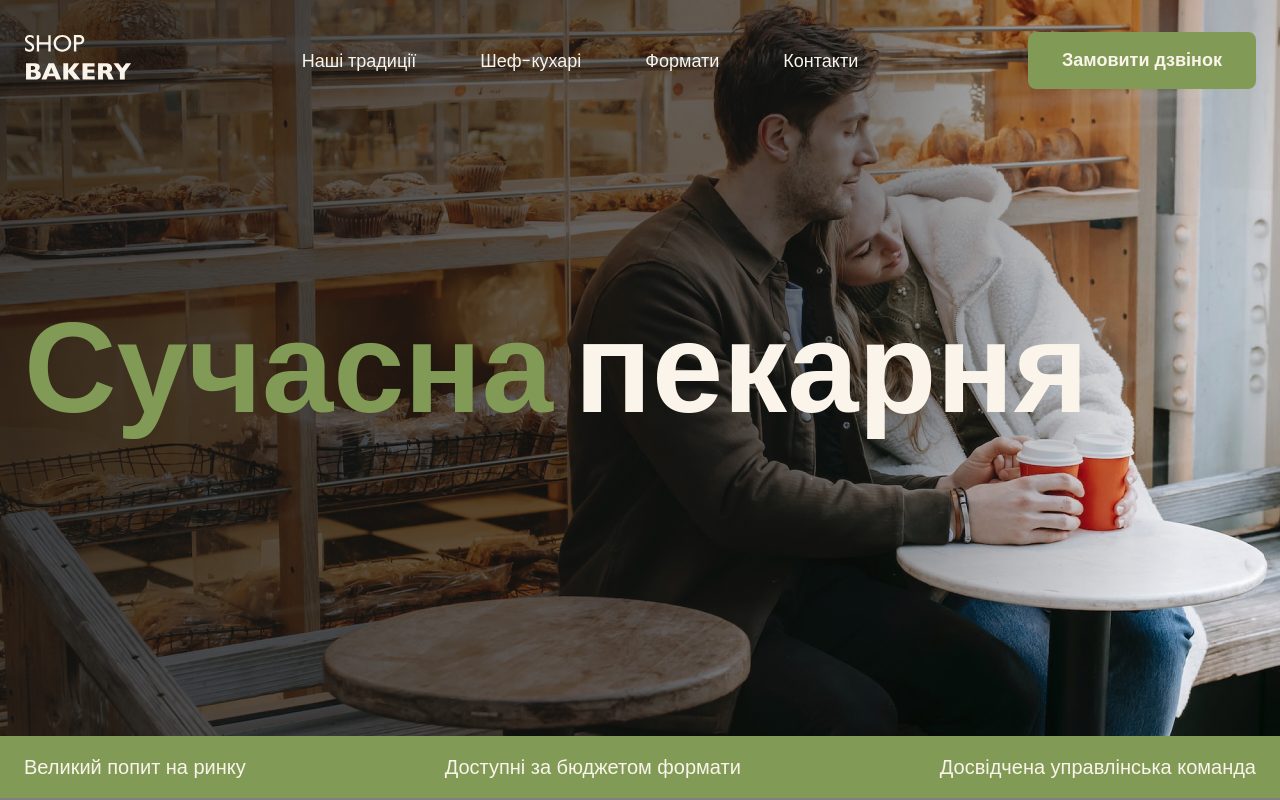
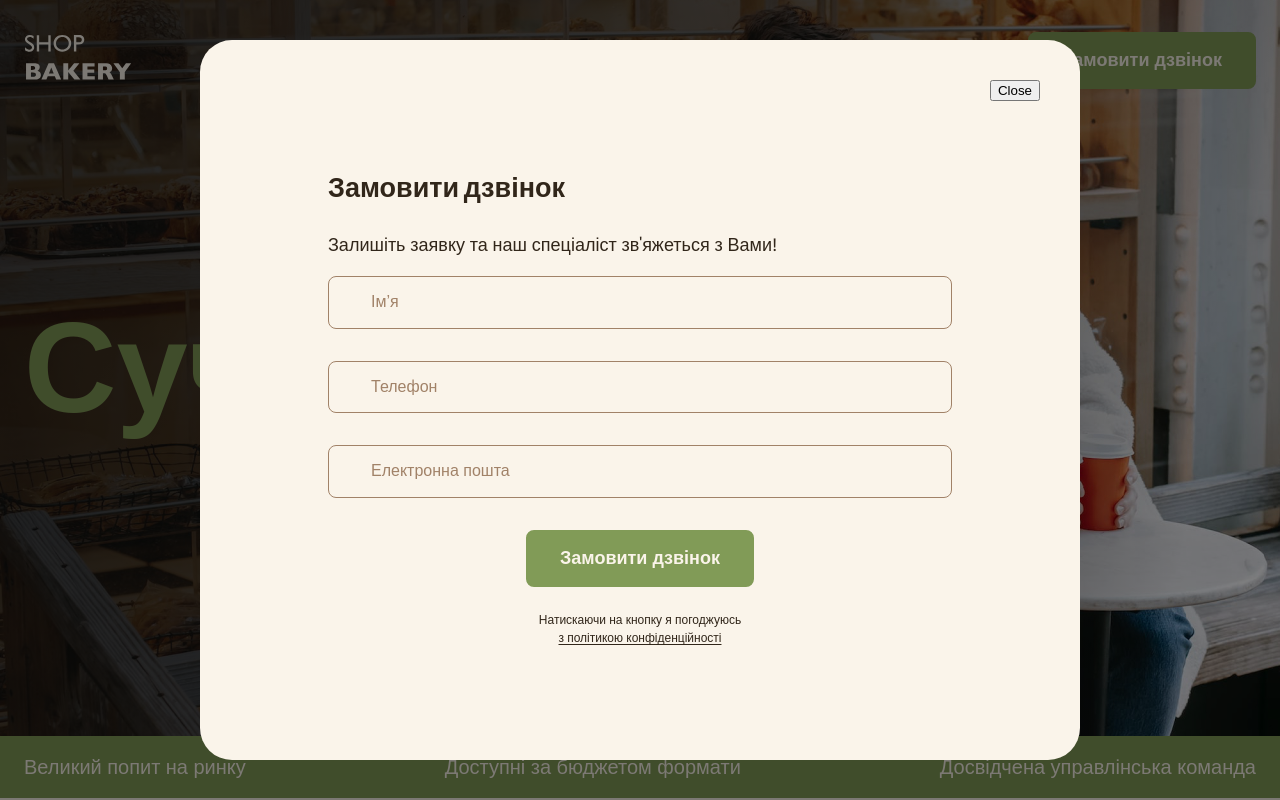
Before and after one commit to legonner/bakery, a plain HTML site: page index.html in a window 1280 px wide. Shown: the top 800 px of the page. Drawn offline with Linux system fonts and the light colour scheme.

Commit message:
added contact-form

```diff
--- a/css/style.css
+++ b/css/style.css
@@ -43,7 +43,7 @@
 }
 
 body {
-  background-color: gray;
+  background-color: var(--color-primary-light);
   color: var(--color-primary-dark);
   font-family: Poppins, sans-serif;
   font-size: 18px;
@@ -406,6 +406,7 @@ ul {
 
 .contact-title {
   padding-bottom: 16px;
+  margin: 0;
 }
 
 .contact-map {
@@ -521,8 +522,10 @@ ul {
   max-width: 880px;
   height: 100%;
   max-height: 880px;
+  padding: 128px;
   background-color: var(--color-primary-light);
   border-radius: 32px;
+  overflow-y: auto;
 }
 
 .modal-btn-close {
@@ -530,3 +533,57 @@ ul {
   top: 40px;
   right: 40px;
 }
+
+/* Form */
+
+.form-field {
+  margin-bottom: 32px;
+}
+
+.form-label {
+  display: block;
+}
+
+.form-input {
+  padding: 16px 42px;
+  width: 100%;
+  font-size: 16px;
+  line-height: 1.17;
+  border: 1px solid var(--color-secondary-dark);
+  border-radius: 8px;
+  background-color: transparent;
+}
+
+.form-input:focus {
+  border-color: var(--color-brand-normal);
+  outline: none;
+}
+
+.form-input::placeholder {
+  color: var(--color-secondary-dark);
+  font-size: 16px;
+  line-height: 1.17;
+}
+
+.form-input:focus::placeholder {
+  color: var(--color-primary-dark);
+}
+
+.form-button {
+  display: block;
+  margin: 0 auto 24px;
+}
+
+.form-terms {
+  margin: 0 auto;
+  max-width: 220px;
+  font-weight: 500;
+  font-size: 12px;
+  line-height: 1.5;
+  text-align: center;
+}
+
+.form-terms-link {
+  color: var(--color-primary-dark);
+  text-underline-offset: 2px;
+}
--- a/index.html
+++ b/index.html
@@ -188,7 +188,56 @@
                 Приєднуйся до мережі пекарень
               </h2>
               <p>Заповни форму, щоб ми звʼязались з тобою!</p>
-              <!-- Form -->
+              <form name="contact-form" autocomplete="off" novalidate>
+                <div class="form-field">
+                  <label class="form-label visually-hidden" for="user-name">
+                    Ім’я
+                  </label>
+                  <input
+                    class="form-input"
+                    type="text"
+                    name="user-name"
+                    id="user-name"
+                    placeholder="Ім’я"
+                  />
+                </div>
+
+                <div class="form-field">
+                  <label class="form-label visually-hidden" for="user-tel">
+                    Телефон
+                  </label>
+                  <input
+                    class="form-input"
+                    type="tel"
+                    name="user-tel"
+                    id="user-tel"
+                    placeholder="Телефон"
+                  />
+                </div>
+
+                <div class="form-field">
+                  <label class="form-label visually-hidden" for="user-email">
+                    Електронна пошта
+                  </label>
+                  <input
+                    class="form-input"
+                    type="email"
+                    name="user-email"
+                    id="user-email"
+                    placeholder="Електронна пошта"
+                  />
+                </div>
+
+                <button class="form-button button" type="submit">
+                  Замовити дзвінок
+                </button>
+                <p class="form-terms">
+                  Натискаючи на кнопку я погоджуюсь
+                  <a class="form-terms-link" href="#"
+                    >з політикою конфіденційності</a
+                  >
+                </p>
+              </form>
             </div>
             <iframe
               class="contact-map"
@@ -269,9 +318,59 @@
       </div>
     </footer>
 
-    <div class="backdrop is-hidden">
+    <div class="backdrop">
       <div class="modal">
         <button class="modal-btn-close" type="button">Close</button>
+        <h2>Замовити дзвінок</h2>
+        <p>Залишіть заявку та наш спеціаліст зв'яжеться з Вами!</p>
+        <form name="modal-form" autocomplete="off" novalidate>
+          <div class="form-field">
+            <label class="form-label visually-hidden" for="user-name">
+              Ім’я
+            </label>
+            <input
+              class="form-input"
+              type="text"
+              name="user-name"
+              id="user-name"
+              placeholder="Ім’я"
+            />
+          </div>
+
+          <div class="form-field">
+            <label class="form-label visually-hidden" for="user-tel">
+              Телефон
+            </label>
+            <input
+              class="form-input"
+              type="tel"
+              name="user-tel"
+              id="user-tel"
+              placeholder="Телефон"
+            />
+          </div>
+
+          <div class="form-field">
+            <label class="form-label visually-hidden" for="user-email">
+              Електронна пошта
+            </label>
+            <input
+              class="form-input"
+              type="email"
+              name="user-email"
+              id="user-email"
+              placeholder="Електронна пошта"
+            />
+          </div>
+
+          <button class="form-button button" type="submit">
+            Замовити дзвінок
+          </button>
+          <p class="form-terms">
+            Натискаючи на кнопку я погоджуюсь
+            <a class="form-terms-link" href="#">з політикою конфіденційності</a>
+          </p>
+        </form>
       </div>
     </div>
 
```
